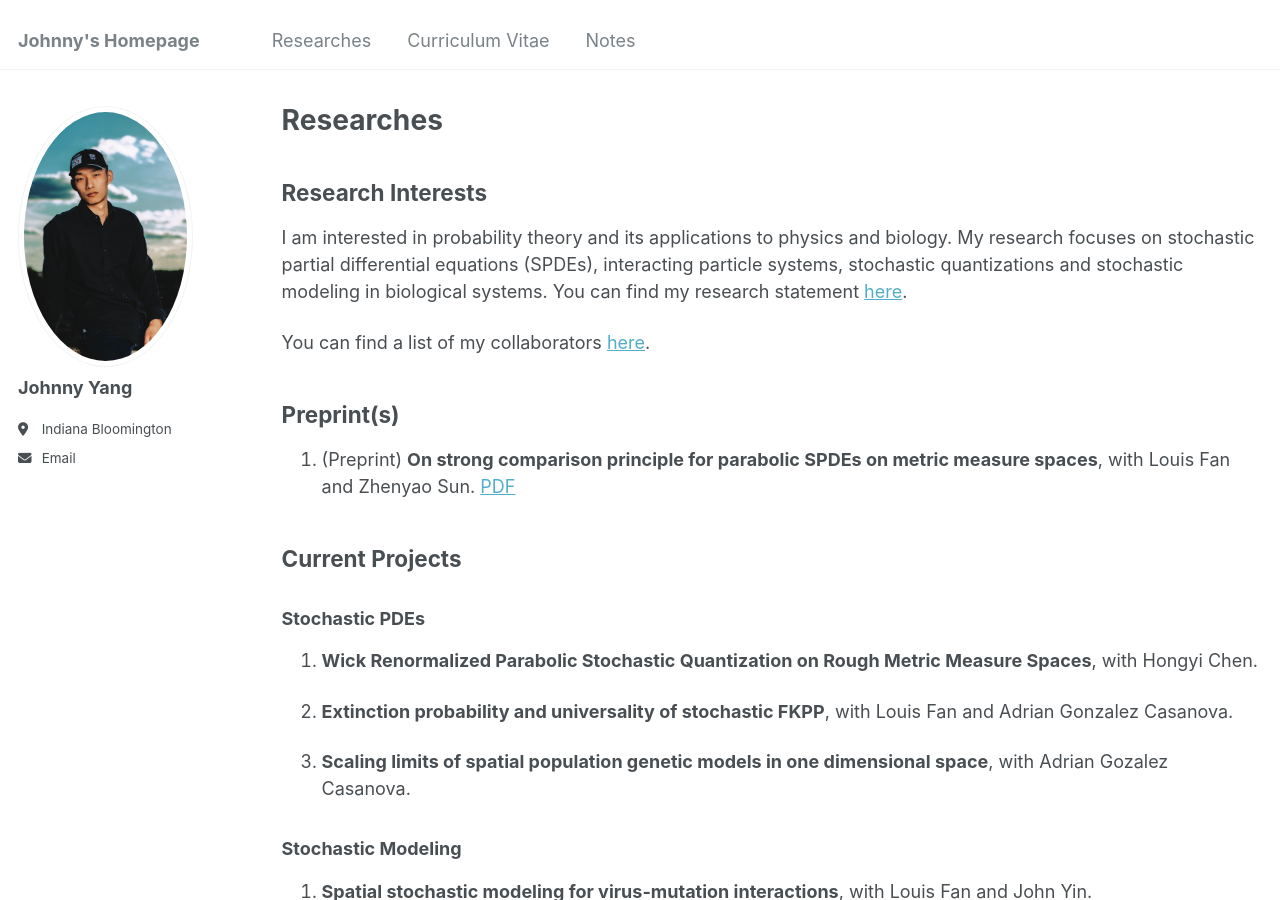
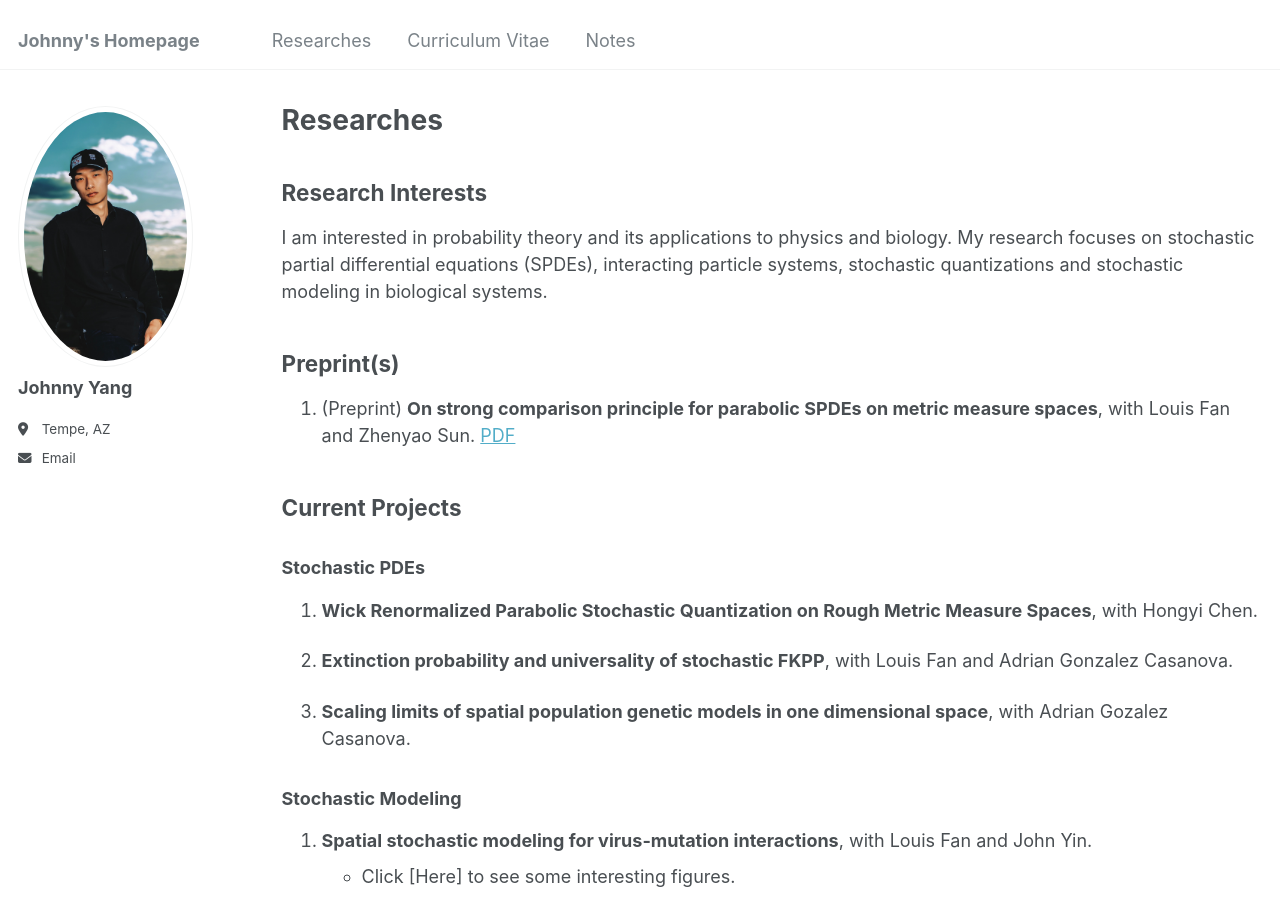
Before and after one commit to JohnnYang007/JohnnYang007.github.io, a Jekyll site: the page built from _pages/reasearch.md, in a window 1280 px wide and 900 px high. Built offline with Jekyll 4.4.1, drawn with Linux system fonts in a browser that asks for light colours.

```diff
--- a/_config.yml
+++ b/_config.yml
@@ -25,10 +25,10 @@ author:
   name             : "Johnny Yang"
   pronouns         : # example: "she/her"
   bio              : ""
-  location         : "Indiana Bloomington"
+  location         : "Tempe, AZ"
   #employer         : "Red Brick University"
   uri              : # URL
-  email            : "jy53 @ iu dot edu"
+  email            : "jyang436 @ asu dot edu"
 
   # Academic websites
  # arxiv            : # URL - Update with the correct link to your profile
--- a/_pages/reasearch.md
+++ b/_pages/reasearch.md
@@ -6,9 +6,8 @@ author_profile: true
 ---
 
 ## Research Interests
-I am interested in probability theory and its applications to physics and biology. My research focuses on stochastic partial differential equations (SPDEs), interacting particle systems, stochastic quantizations and stochastic modeling in biological systems. You can find my research statement [here](/files/RS_Johnny.pdf).
+I am interested in probability theory and its applications to physics and biology. My research focuses on stochastic partial differential equations (SPDEs), interacting particle systems, stochastic quantizations and stochastic modeling in biological systems.
 
-You can find a list of my collaborators [here](/collaborators/).
 
 ## Preprint(s)
 
```
